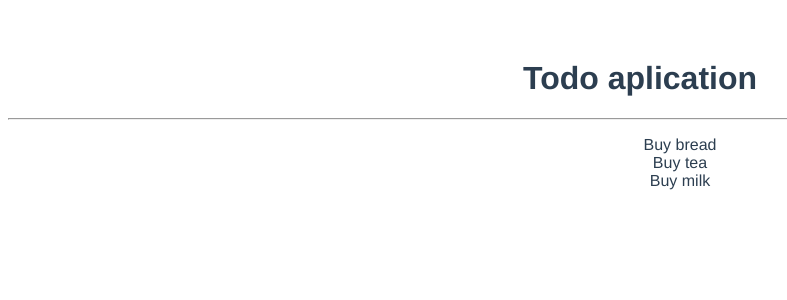
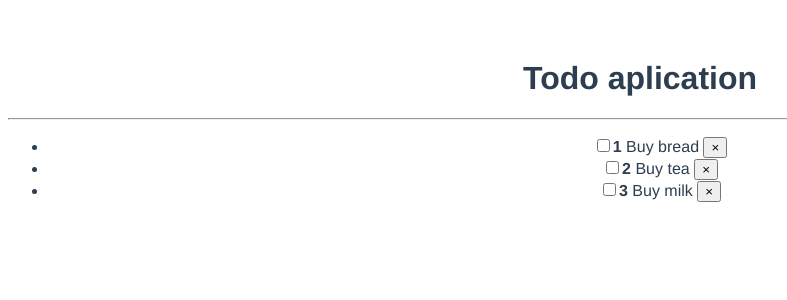
Before and after one commit to PlevakoVitalii/PlevakoVitalii-Vue.js_2_ToDo_VM, a Vue app: page / in a window 1280 px wide. Shown: the top 300 px of the page, without its empty margins (0-787 px from the left). Built offline with nearby package versions, Linux system fonts and the light colour scheme.

Commit message:
The fifth cgange

```diff
--- a/src/components/TodoItem.vue
+++ b/src/components/TodoItem.vue
@@ -1,9 +1,14 @@
 <template>
-  <div>
-    <ul>
-      {{todo.title}}
-    </ul>
-  </div>
+
+      <li>
+        <span>
+          <input type="checkbox">
+          <strong>{{todo.id}}</strong>
+          {{todo.title}}
+        </span>
+        <button>&times;</button>
+      </li>
+
 </template>
 
 <script>
```
